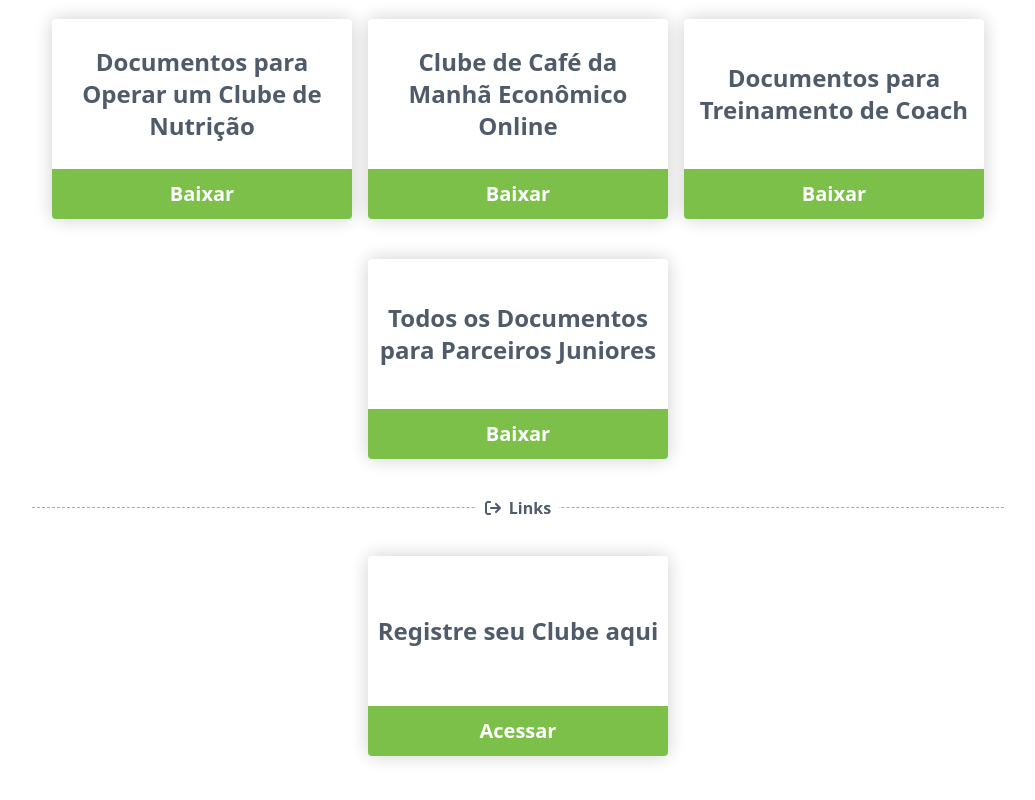
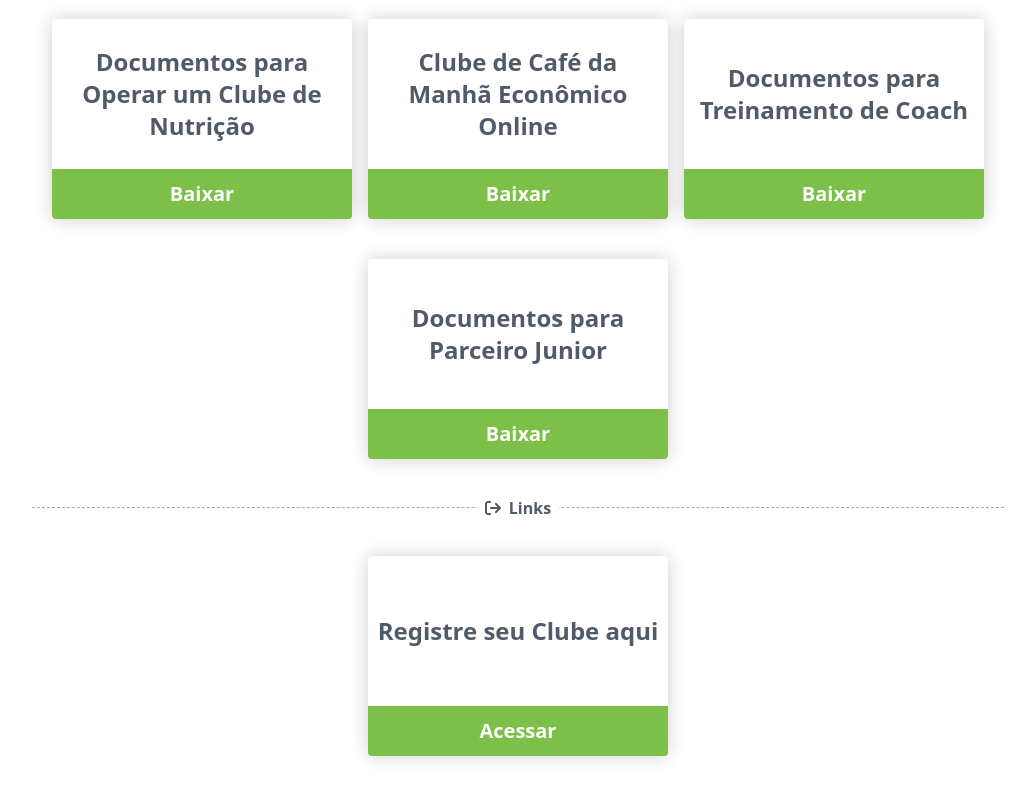
Before and after one commit to leoFagundes/BBC, a Next.js app: page / in a window 1280 px wide. Shown: the part 1410-2210 px from the top of the page, without its empty margins (122-1157 px from the left). Built offline with nearby package versions, Linux system fonts and the light colour scheme.

Commit message:
fix text

```diff
--- a/src/app/page.tsx
+++ b/src/app/page.tsx
@@ -143,7 +143,7 @@ export default function Home() {
             <Card
               srcTitle="Baixar"
               src="https://aem.herbalifenutrition.com/linkshare.html?sh=31cf0ea1_e366_4ff4_997d_c2a602651b1f.WwRKpAHulg_sPPRR_VKwHWb5BbPiGMF2-EZr71CseSA"
-              title="Todos os Documentos para Parceiros Juniores"
+              title="Documentos para Parceiro Junior"
               icon={<FiDownload />}
             />
           </div>
```
